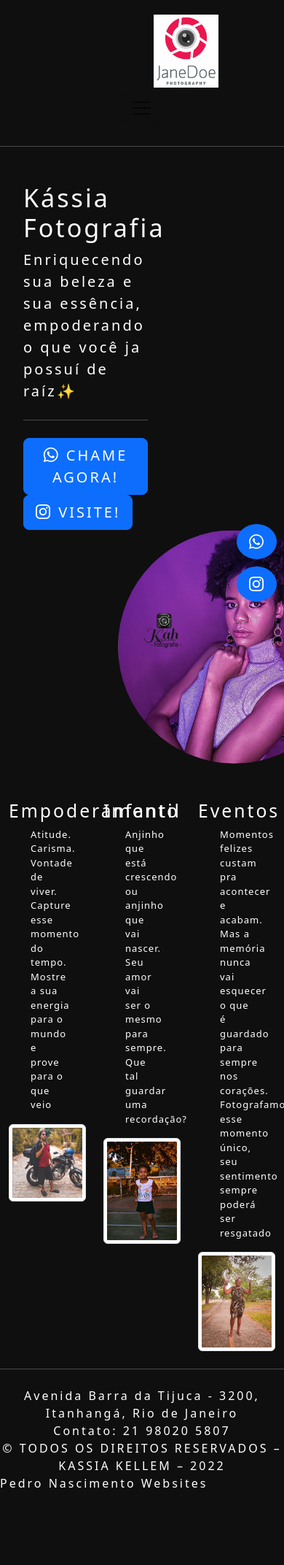
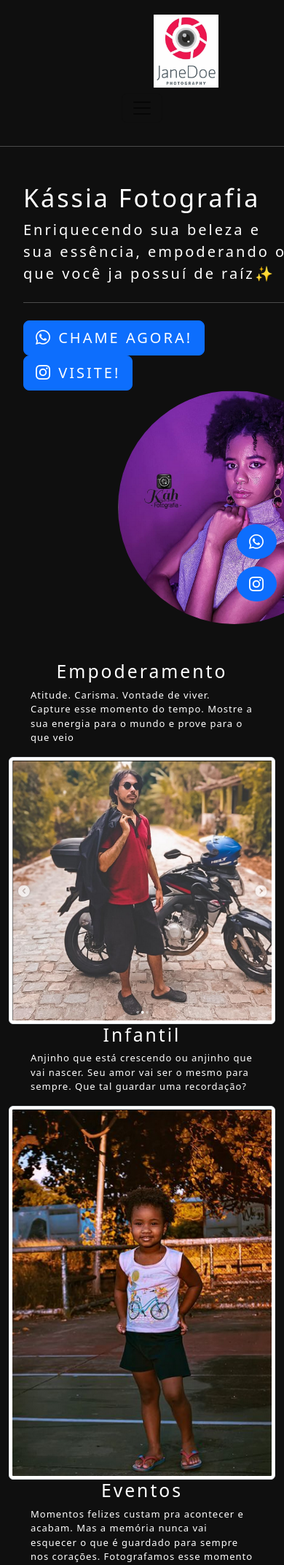
Before and after one commit to pedrotnascimento/site-de-fotografia, a Flask app: page / in a window 390 px wide; the page is wider, and only the part inside the window is pictured. Shown: the top 2144 px of that part at 73% size. Before the commit the page ends 2038 px from the top of that part, so only its background shows below. Run offline with Flask 2, Linux system fonts and the light colour scheme; some libraries are stand-ins or nearby versions.

Commit message:
ajuste para responsividade

```diff
--- a/static/styles.css
+++ b/static/styles.css
@@ -54,3 +54,6 @@ body {
     letter-spacing: 1px;
     font-size: 13px;
 }
+.palavras-chaves{
+    font-size: 8px;
+}
--- a/templates/index.html
+++ b/templates/index.html
@@ -7,7 +7,8 @@
     <link rel="stylesheet" href="https://cdn.jsdelivr.net/npm/bootstrap-icons@1.9.1/font/bootstrap-icons.css">
     <link rel="stylesheet" href="static/styles.css">
 
-    <meta name="viewport" container-custom="width=device-width, initial-scale=1">
+    <meta content='maximum-scale=1.0, initial-scale=1.0, width=device-width' name='viewport'>
+
     <style>
 
     </style>
@@ -26,7 +27,7 @@
     <div class="container container-categorias">
         <div class="row row-custom justify-content-center">
             {% for tema in temas %}
-            <div class="col-4">
+            <div class="col-sm-4">
                 <a class="nav-link" href={{url_for("tema", tema_arg=tema["tema_id"]) }}>
                     <h2 class="text-center">{{tema["nome"]}}</h2>
                     <p class="tema-descricao">{{tema["descricao"]}}</p>
--- a/templates/macros/apresentacao.html
+++ b/templates/macros/apresentacao.html
@@ -1,7 +1,7 @@
 {% macro apresentacao() %}
     <div class="container-custom container">
     <div class="row">
-        <div class="col-6">
+        <div class="col-sm-6 col-lg-6">
             <div class="jumbotron">
                 <h1 class="display-4">Kássia Fotografia</h1> <!-- Título -->
                 <p class="lead">
@@ -18,7 +18,7 @@
             </div>
         </div>
 
-        <div class="col-md-2 offset-4 ">
+        <div class="col-sm  -2 offset-4 ">
             <div>
                 <img class="rounded-circle fotografa-img" src={{ url_for("static", filename="fotografa.png" )}}
                     alt="Card image cap">
--- a/templates/macros/footer.html
+++ b/templates/macros/footer.html
@@ -10,6 +10,10 @@
     <div class="text-center">
         © TODOS OS DIREITOS RESERVADOS – KASSIA KELLEM – 2022
     </div>
+    <div class="text-center palavras-chaves">
+        Fotogramos eventos, fotografamos batizados, fotografamos casamentos, fotografamos esportes,
+        fotografamos ao ar livre, temos fotógrafa mulher.
+    </div>
     <div>
         <p class="text-right">Pedro Nascimento Websites</p>
     </div>
--- a/templates/tema.html
+++ b/templates/tema.html
@@ -28,7 +28,7 @@
         <h1>Sessão: {{tema_display}}</h1>
         <div class="row ">
             {% for foto in fotos %}
-            <div class="col-4 row-custom">
+            <div class="col-sm-4 row-custom">
                  <img class="img-thumbnail" src={{ url_for("static", filename=foto) }} />
             </div>
             {% endfor %}
```
